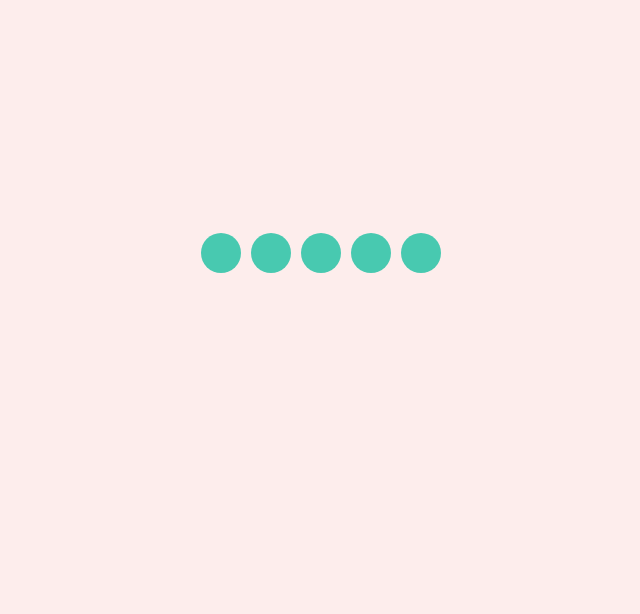
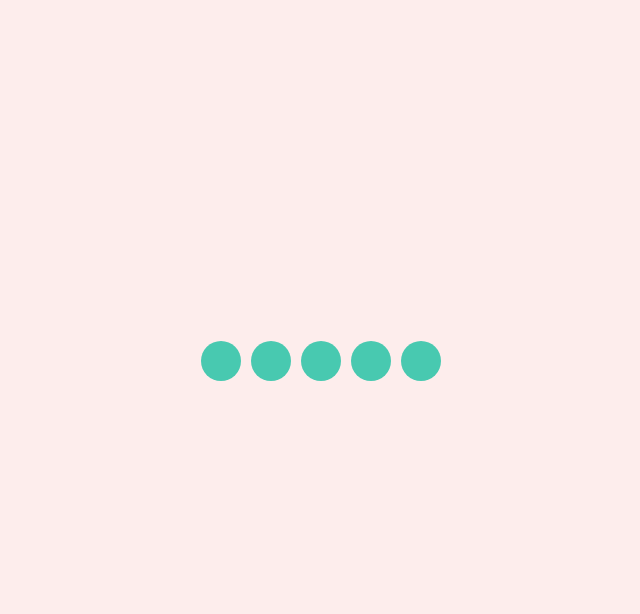
Before and after one commit to Dali-codes/dali-codes.github.io, a plain HTML site: page index.html in a window 1280 px wide. Shown: the part 47-661 px from the top of the page, without its empty margins (319-959 px from the left). Drawn offline with Linux system fonts and the light colour scheme.

Commit message:
Update
Centered content.

```diff
--- a/index.html
+++ b/index.html
@@ -1,11 +1,13 @@
 <!DOCTYPE html>
-<html>
+<html lang="en">
 <head>
-	<title>Animations</title>
+	<meta charset="UTF-8">
+	<meta name="viewport" content="width=device-width, initial-scale=1.0">
+	<title>Animation</title>
 	<link rel="stylesheet" type="text/css" href="style.css">
 </head>
 <body>
-
+	<div class="main-wrapper">
 		<div class="load-container">
 			<div class="load load1"></div>
 			<div class="load load2"></div>
@@ -13,9 +15,6 @@
 			<div class="load load4"></div>
 			<div class="load load5"></div>
 		</div>
-
-
-
-
+	</div>
 </body>
 </html>
--- a/style.css
+++ b/style.css
@@ -3,39 +3,42 @@ body {
 	background-color: #FDEDEC;
 }
 
+.main-wrapper {
+	display: flex;
+	max-width: 80%;
+	height: 100vh;
+	align-items: center;
+	margin: 0 auto;
+}
+
 .load-container {
 	display: flex;
-	margin: 50px auto;
+	margin: 0 auto;
 	width: 500px;
 	height: 500px;
 	justify-content: center;
 	align-items: center;
 }
 
-
-
 .load {
 	height: 40px;
 	width: 40px;
+	max-width: 100%;
 	border-radius: 50%;
 	background-color: #48C9B0;
 	margin: 5px;
 }
-
 
 .load1 {
 	animation: first 1s forwards infinite;
 }
 
 @keyframes first{
-
-
 	20% {
 		background-color: #48C9B0;
 		transform: scale(0.5);
 		opacity: 0.6;
 	}
-
 }
 
 
@@ -44,14 +47,11 @@ body {
 }
 
 @keyframes second{
-
-
 	40% {
 		background-color: #9B59B6;
 		transform: scale(0.5);
 		opacity: 0.6;
 	}
-
 }
 
 .load3 {
@@ -59,30 +59,23 @@ body {
 }
 
 @keyframes third{
-
-
 	60% {
 		background-color: #F39C12;
 		transform: scale(0.5);
 		opacity: 0.6;
 	}
-
 }
-
 
 .load4 {
 	animation: forth 1s forwards infinite;
 }
 
 @keyframes forth{
-
-
 	80% {
 		background-color: #C0392B;
 		transform: scale(0.5);
 		opacity: 0.6;
 	}
-
 }
 
 .load5 {
@@ -90,12 +83,9 @@ body {
 }
 
 @keyframes fifth{
-
-
 	100% {
 		background-color: #C0392B;
 		transform: scale(0.5);
 		opacity: 0.6;
 	}
-
 }
```
Lines whose indentation alone changed are shown as unchanged.
